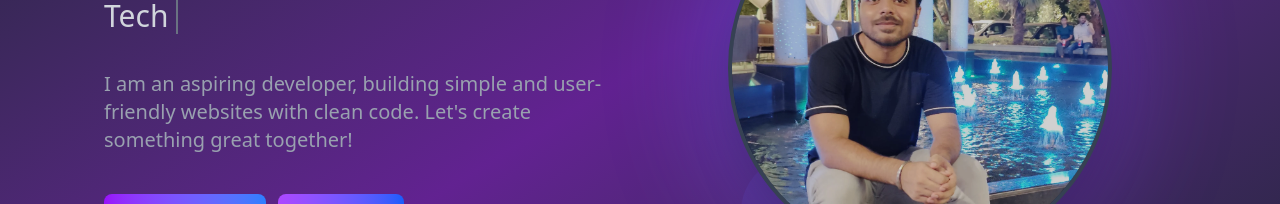
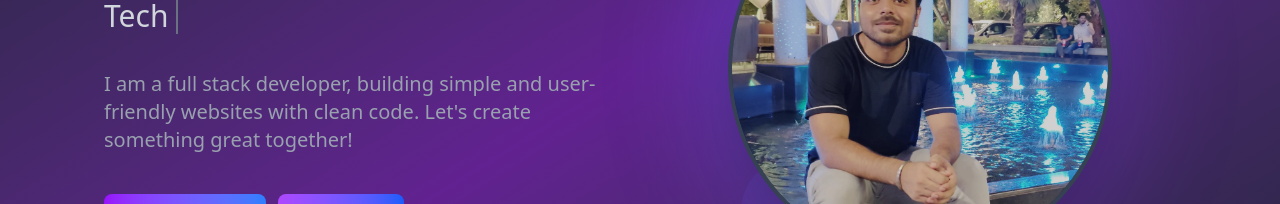
Before and after one commit to thekmanish/portfolio, a React (Vite) app: page / in a window 1280 px wide. Shown: the part 332-536 px from the top of the page. Built offline with nearby package versions, Linux system fonts and the light colour scheme.

Commit message:
Minor change

```diff
--- a/src/components/Hero.jsx
+++ b/src/components/Hero.jsx
@@ -105,7 +105,7 @@ export default function Hero() {
             </h2>
 
             <p className="text-gray-400 text-lg sm:text-xl mb-10 max-w-lg mx-auto lg:mx-0">
-              I am an aspiring developer, building simple and user-friendly
+              I am a full stack developer, building simple and user-friendly
               websites with clean code. Let's create something great together!
             </p>
 
```
